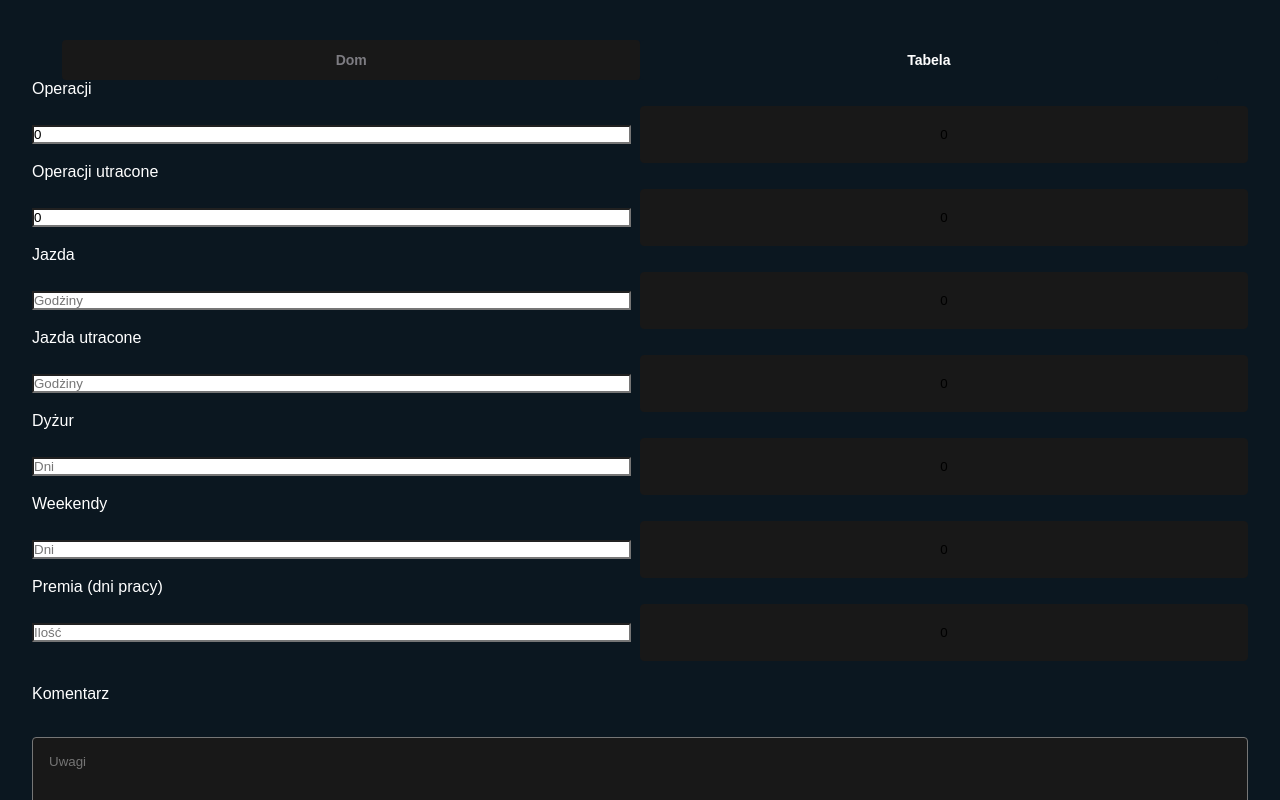
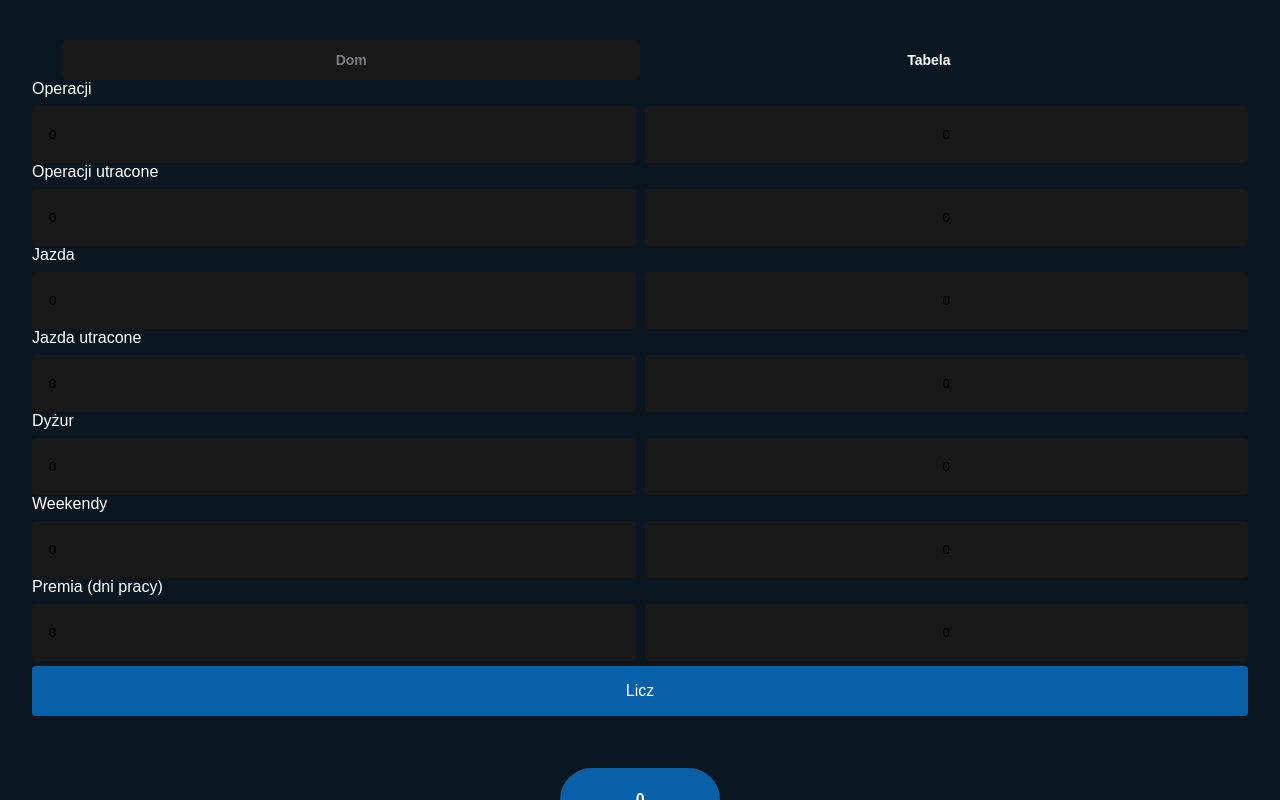
Before and after one commit to olekrumian/czassPracy-react-app, a React (Create React App) app: page / in a window 1280 px wide. Both pictures are taken after a click on the button "Dom". Shown: the top 800 px of the page. Built offline with nearby package versions, Linux system fonts and the light colour scheme.

Commit message:
cssFix_TableFix

```diff
--- a/src/Components/Calculate.js
+++ b/src/Components/Calculate.js
@@ -28,6 +28,10 @@ const getFullTime = () => {
   return fullDate
 }
 
+const localStorageSet = (name, arr) => {
+  localStorage.setItem(name, JSON.stringify(arr))
+}
+
 const getLocalStorage = () => {
   let table = localStorage.getItem('table')
   if (table) {
@@ -35,6 +39,29 @@ const getLocalStorage = () => {
   } else {
     return []
   }
+}
+
+const utracone = () => {
+  const array = getLocalStorage()
+
+  const arrayUtr = array.filter((elem) => elem.uwagi === 'utracone')
+  const utraconeTotal = arrayUtr.reduce((total, elem) => {
+    total += parseInt(elem.operacji)
+    return total
+  }, 0)
+
+  return utraconeTotal
+}
+
+const sumOperacji = () => {
+  const suma = getLocalStorage()
+  let total = 0
+  if (suma.length > 0) {
+    suma.forEach((element) => {
+      total += parseInt(element.operacji)
+    })
+  }
+  return total
 }
 
 export const Calculate = () => {
@@ -48,11 +75,22 @@ export const Calculate = () => {
   })
   const [table, setTable] = useState(getLocalStorage())
   const [sumOper, setSumOper] = useState(0)
+  const [sumTotal, setSumTotal] = useState({
+    operacji: sumOperacji() - utracone(),
+    operacjiUtracone: utracone(),
+    jazda: 0,
+    jazdaUtracone: 0,
+    dyzur: 0,
+    weekend: 0,
+    premia: 0,
+  })
+  const [wyplata, setWyplata] = useState(0)
 
   const handleChange = (e) => {
     const name = e.target.name
     const value = e.target.value
     setRow({...row, [name]: value})
+    setSumTotal({...sumTotal, [name]: value})
   }
 
   const handleSubmit = (e) => {
@@ -80,32 +118,9 @@ export const Calculate = () => {
     setTable(table.filter((item) => item.id !== id))
   }
 
-  const utracone = () => {
-    const array = getLocalStorage()
-
-    const arrayUtr = array.filter((elem) => elem.uwagi === 'utracone')
-    const utraconeTotal = arrayUtr.reduce((total, elem) => {
-      total += parseInt(elem.operacji)
-      return total
-    }, 0)
-
-    return utraconeTotal
-  }
-
-  const calculateOperacji = () => {
-    const suma = getLocalStorage()
-    let total = 0
-    if (suma.length > 0) {
-      suma.forEach((element) => {
-        total += parseInt(element.operacji)
-      })
-    }
-    return total
-  }
-
   useEffect(() => {
-    localStorage.setItem('table', JSON.stringify(table))
-    setSumOper(calculateOperacji)
+    localStorageSet('table', table)
+    setSumOper(sumOperacji)
   }, [table])
 
   return (
@@ -237,16 +252,18 @@ export const Calculate = () => {
             <input
               id="hour"
               type="number"
-              className="input input_value hourMatch"
+              className="input_value hourMatch"
               placeholder="Ilość"
               inputMode="decimal"
-              name="hour"
-              value={calculateOperacji() - utracone()}
+              name="operacji"
+              value={sumOperacji() - utracone()}
+              onChange={handleChange}
             />
             <input
               id="hour"
-              className="input input_goal hour"
-              value={(calculateOperacji() - utracone()) * 42}
+              className="input_goal hour"
+              value={(sumOperacji() - utracone()) * 42}
+              readOnly
             />
           </div>
           <p className="input_title">Operacji utracone</p>
@@ -254,16 +271,18 @@ export const Calculate = () => {
             <input
               id="halfhour"
               type="number"
-              className="input input_value"
+              className="input_value"
               placeholder="Ilość"
               inputMode="decimal"
-              name="halfhour"
+              name="operacjiUtracone"
               value={utracone()}
+              onChange={handleChange}
             />
             <input
               id="halfhour"
-              className="input input_goal"
+              className="input_goal"
               value={utracone() * 21}
+              readOnly
             />
           </div>
           <p className="input_title">Jazda</p>
@@ -271,68 +290,99 @@ export const Calculate = () => {
             <input
               id="drive"
               type="text"
-              className="input input_value"
+              className="input_value"
               placeholder="Godżiny"
+              name="jazda"
+              value={sumTotal.jazda}
+              onChange={handleChange}
             />
-            <input id="drive" className="input input_goal" value="0" />
+            <input
+              id="drive"
+              className="input input_goal"
+              value={sumTotal.jazda * 42}
+              readOnly
+            />
           </div>
           <p className="input_title">Jazda utracone</p>
           <div className="input_wrapper">
             <input
               id="halfhour"
               type="number"
-              className="input input_value"
+              className="input_value"
               placeholder="Godżiny"
+              name="jazdaUtracone"
+              value={sumTotal.jazdaUtracone}
+              onChange={handleChange}
             />
-            <input id="halfhour" className="input input_goal" value="0" />
+            <input
+              id="halfhour"
+              className="input input_goal"
+              value={sumTotal.jazdaUtracone * 21}
+              readOnly
+            />
           </div>
           <p className="input_title">Dyżur</p>
           <div className="input_wrapper">
             <input
               id="payDays"
               type="number"
-              className="input input_value"
+              className="input_value"
               placeholder="Dni"
               inputMode="decimal"
+              name="dyzur"
+              value={sumTotal.dyzur}
+              onChange={handleChange}
             />
-            <input id="payDays" className="input input_goal" value="0" />
+            <input
+              id="payDays"
+              className="input input_goal"
+              value={sumTotal.dyzur * 150}
+              readOnly
+            />
           </div>
           <p className="input_title">Weekendy</p>
           <div className="input_wrapper">
             <input
               id="payDays"
               type="number"
-              className="input input_value"
+              className="input_value"
               placeholder="Dni"
               inputMode="decimal"
+              name="weekend"
+              value={sumTotal.weekend}
+              onChange={handleChange}
             />
-            <input id="payDays" className="input input_goal" value="0" />
+            <input
+              id="payDays"
+              className="input input_goal"
+              value={sumTotal.weekend * 150}
+              readOnly
+              name="goal"
+            />
           </div>
           <p className="input_title">Premia (dni pracy)</p>
           <div className="input_wrapper">
             <input
               id="premia"
               type="decimal"
-              className="input input_value"
+              className="input_value"
               placeholder="Ilość"
               inputMode="decimal"
+              name="premia"
+              value={sumTotal.premia}
+              onChange={handleChange}
             />
-            <input id="premia" className="input input_goal" value="0" />
+            <input
+              id="premia"
+              className="input_goal"
+              value={sumTotal.premia * 100}
+              readOnly
+            />
           </div>
-          <p className="input_title-comentarz">Komentarz</p>
-          <textarea
-            name=""
-            id="komentarz"
-            className="input_textarea"
-            placeholder="Uwagi"
-          ></textarea>
+          <button className="ready_btn">Licz</button>
         </form>
-
-        <button id="pdf" className="exportxls">
-          Export to excel
-        </button>
         <div className="summa_wyplaty">
-          <p className="wyplata">0</p>
+          <p className="wyplata">{wyplata}</p>
         </div>
         <table className="tableTab"></table>
       </section>
--- a/src/index.css
+++ b/src/index.css
@@ -107,8 +107,12 @@ input {
   }
   .input_value {
     margin: 0 0.9rem 0 0;
+    padding: 2rem 1.6rem;
     max-width: 50%;
     width: 100%;
+    background-color: var(--nowhite-color);
+    border: 0.1rem solid var(--nowhite-color);
+    border-radius: 0.4rem;
   }
   .input_goal {
     margin: 0rem 0rem 0rem 0rem;
```
